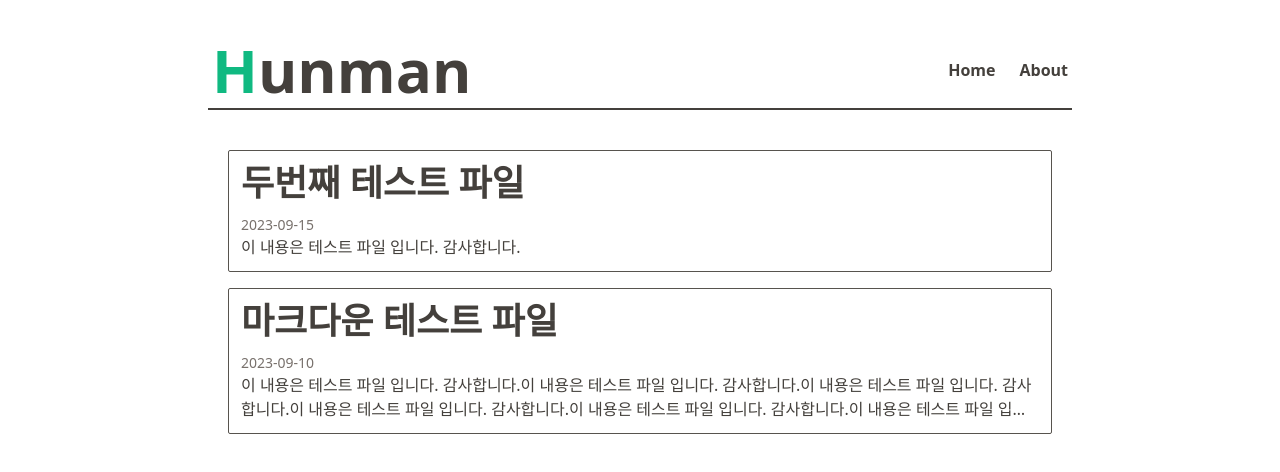
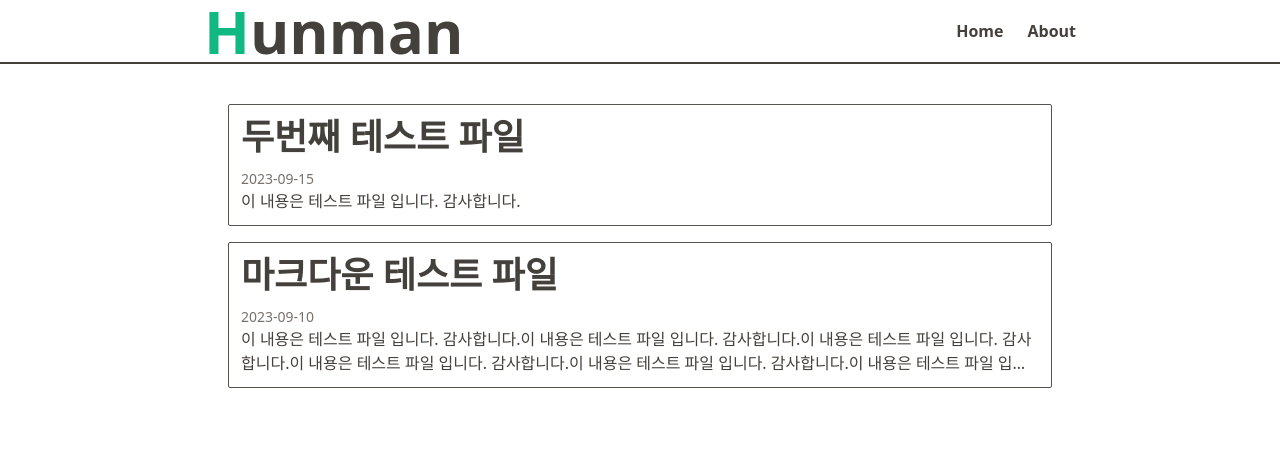
Before and after one commit to hunman89/blog, a Next.js app: page / in a window 1280 px wide. Shown: the top 472 px of the page. Built offline with nearby package versions, Linux system fonts and the light colour scheme.

Commit message:
update. nav css

```diff
--- a/app/layout.tsx
+++ b/app/layout.tsx
@@ -15,10 +15,10 @@ export default function RootLayout({ children }: RootLayoutProps) {
   return (
     <html>
       <body>
-        <div className="max-w-4xl mx-auto py-10 px-4">
+        <div className="relative ">
           <header>
-            <div className="flex items-center justify-between border-stone-700 border-b-2">
-              <nav className="flex flex-row items-center justify-between w-full font-bold text-stone-700 px-1 pb-2">
+            <div className="fixed flex w-full h-16 items-center justify-center border-stone-700 border-b-2">
+              <nav className="flex flex-row items-center justify-between w-full max-w-4xl font-bold bg-white bg-opacity-50 text-stone-700 px-3">
                 <div className=" text-6xl">
                   <span className=" text-emerald-500">H</span>unman
                 </div>
@@ -31,7 +31,7 @@ export default function RootLayout({ children }: RootLayoutProps) {
               </nav>
             </div>
           </header>
-          <main>{children}</main>
+          <main className="max-w-4xl mx-auto pt-16 px-4">{children}</main>
         </div>
       </body>
     </html>
```
